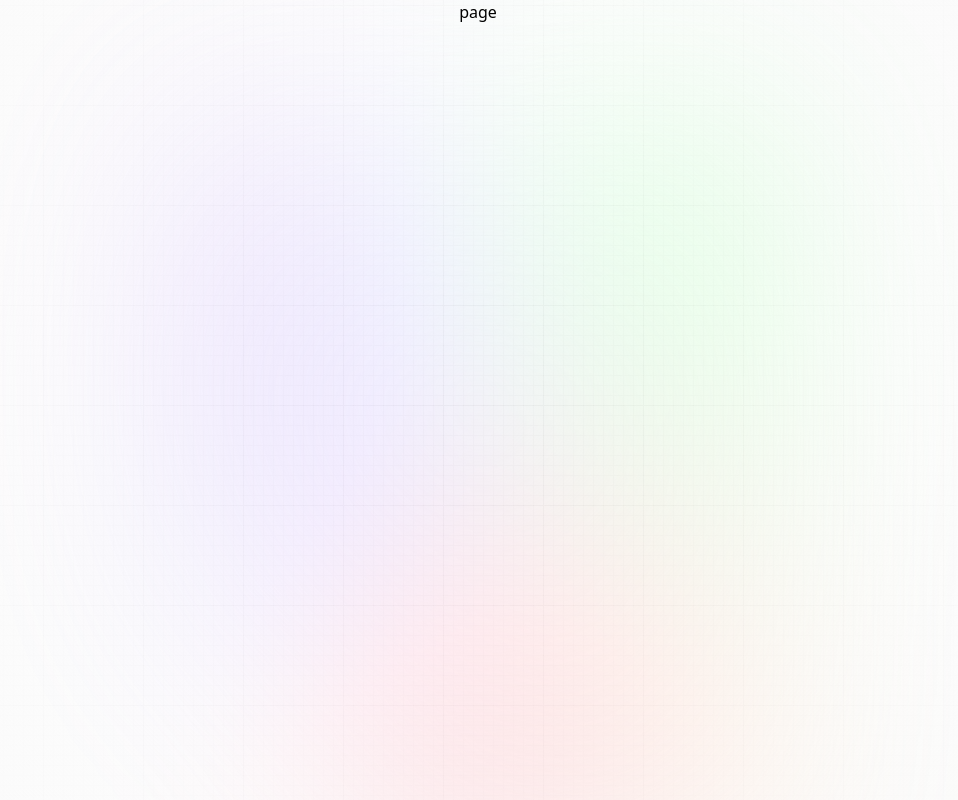
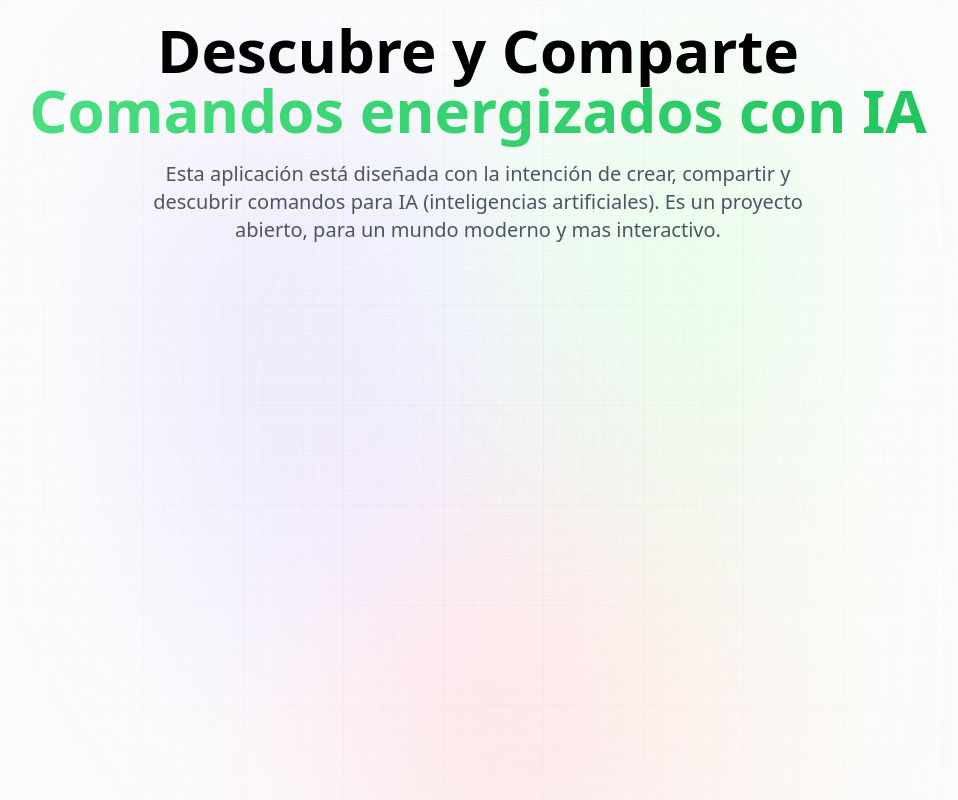
Before and after one commit to MayorCachapa/Next-MongoDB-Demo, a Next.js app: page / in a window 1280 px wide. Shown: the whole page, without its empty margins (162-1120 px from the left). Built offline with nearby package versions, Linux system fonts and the light colour scheme.

Commit message:
Demo homepage partially created
Added features:
Created homepage main title
Created app description.
Language was originally destined to be in english. Had a change of heart and switched to Spanish instead

```diff
--- a/src/app/layout.tsx
+++ b/src/app/layout.tsx
@@ -12,7 +12,7 @@ export default function RootLayout({
   children: React.ReactNode
 }) {
   return (
-    <html lang="en">
+    <html lang="es">
         <body>
             <div className='main'>
                 <div className='gradient' />
--- a/src/app/page.tsx
+++ b/src/app/page.tsx
@@ -2,6 +2,17 @@ type Props = {}
 
 export default function Home({}: Props) {
   return (
-    <div>page</div>
+    <section className="w-full flex-center flex-col">
+        <h1 className="head_text text-center">
+            Descubre y Comparte
+            <br className="max-md:hidden" />
+            <span className="green_gradient">Comandos energizados con IA</span>
+        </h1>
+        <p className="desc text-center">
+            Esta aplicación está diseñada con la intención de crear, compartir y descubrir comandos para IA (inteligencias artificiales).
+            Es un proyecto abierto, para un mundo moderno y mas interactivo.
+        </p>
+
+    </section>
   )
 }
```
